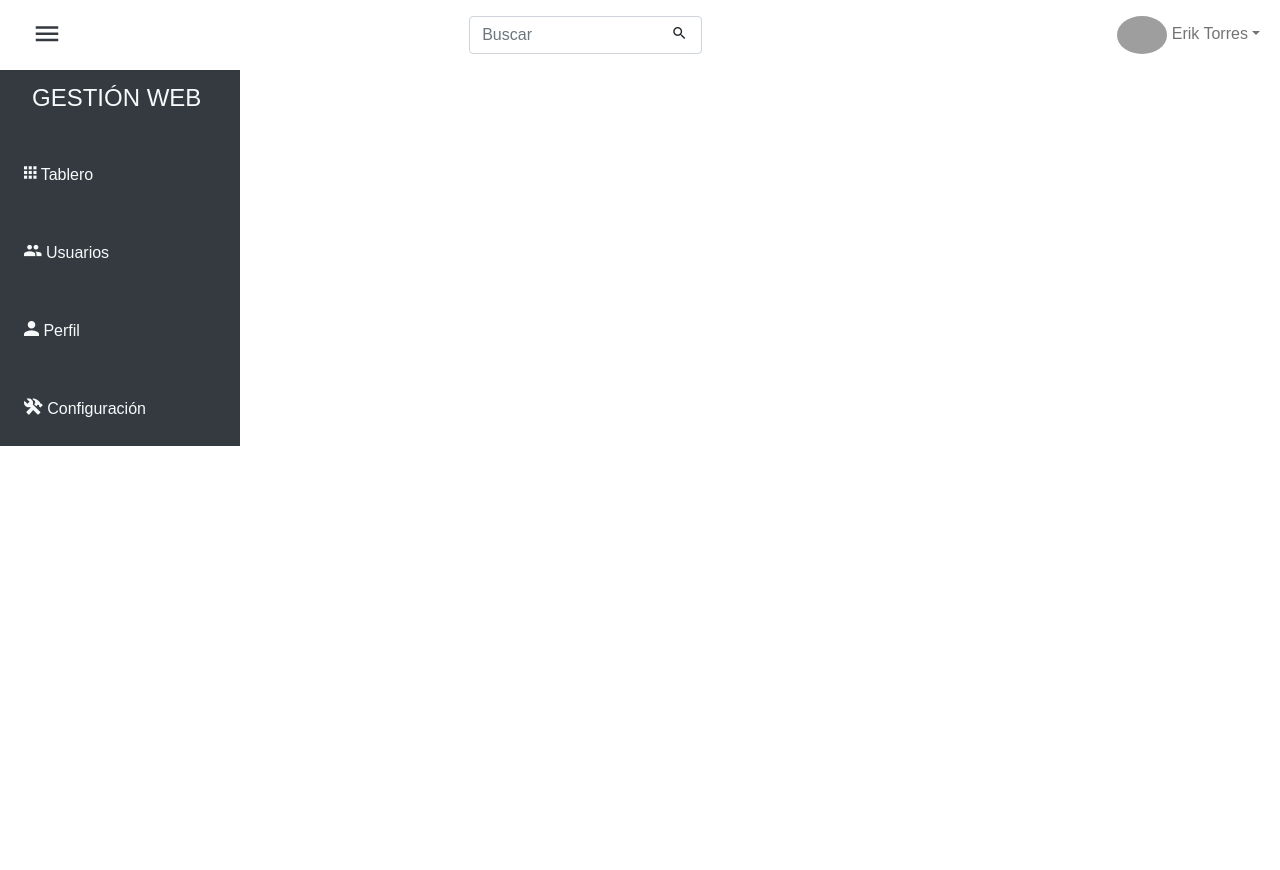
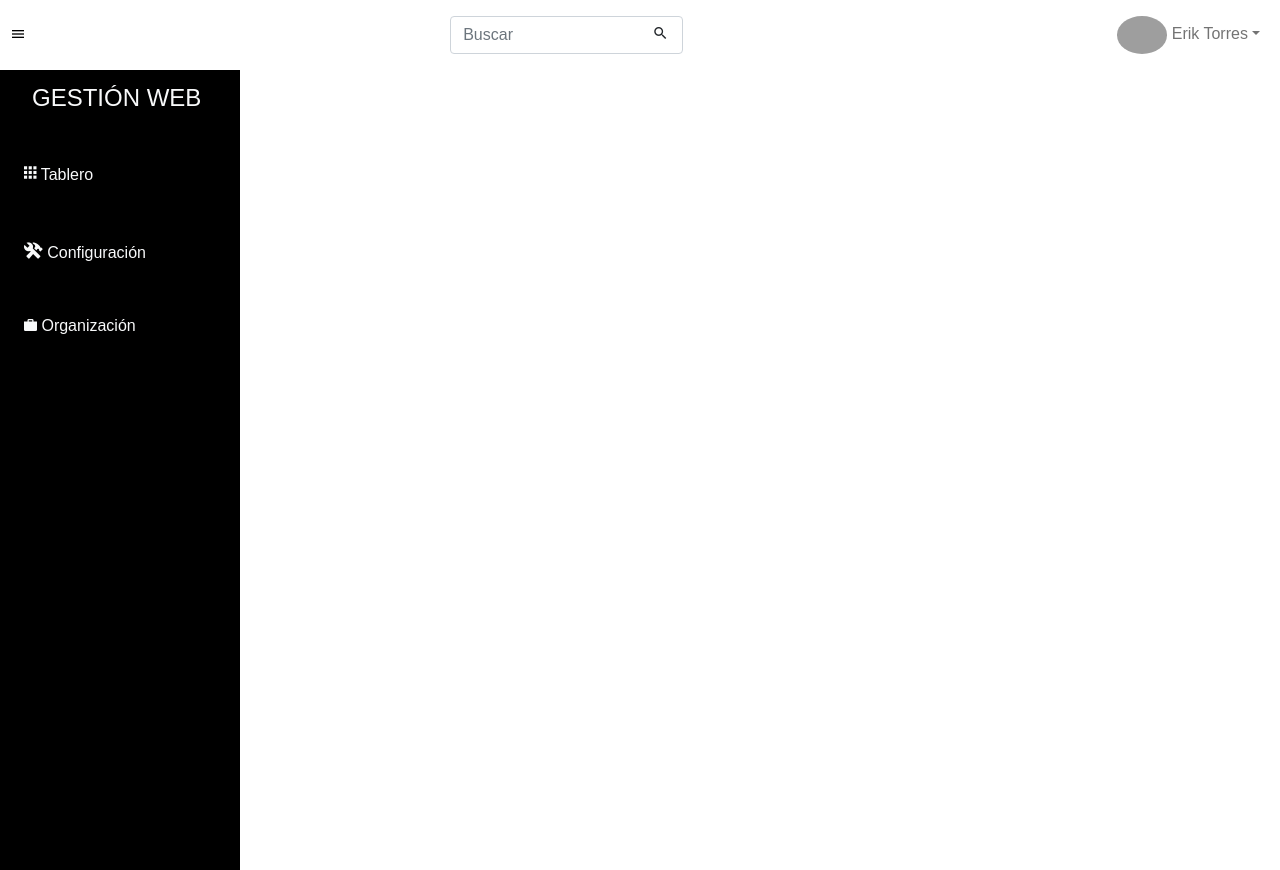
Before and after one commit to Eriktorress/Django, a Django app: page / in a window 1280 px wide. Before the commit the page ends 446 px from the top, so only its background shows below. Run offline with Django 4.2, Linux system fonts and the light colour scheme; some libraries are stand-ins or nearby versions; grey boxes are pictures that could not be loaded.

Commit message:
cambios html

```diff
--- a/gestor/static/css/dashboard.css
+++ b/gestor/static/css/dashboard.css
@@ -1,30 +1,13 @@
-* {
-    margin:0;
-    padding: 0;
-    box-sizing: border-box;
-    text-decoration: none;
-}
-
 :root {
-     --primary: #343a40;
+    --primary: #000000;
     --light: #ffffff;
     --grey: #efefef;
 }
-
 body {
    overflow: hidden;
    font-family: 'Muli',sans-serif;
    font-weight: 300;
    color: var(--primary)
-}
-
-header {
-    width: 100%;
-    height: 80%;
-    background: #f5f5f5f5;
-    align-items: center;
-    top: 0%;
-    z-index: 200px;
 }
 
 /* Todos los link no tengan la linea debajo*/
@@ -34,21 +17,6 @@ a:hover {
 
 .menu a {
    text-decoration: none;
-}
-
-.icon__menu{
-    width: 50px;
-    height: 100%;
-    display: flex;
-    justify-content: center;
-    align-items: center;
-    transform: translateX(10px);
-}
-
-.icon__menu i{
-    font-size: 30px;
-    cursor: pointer;
-    position: absolute;
 }
 
 .bg-primary { background-color: var(--primary) !important;}
@@ -64,17 +32,12 @@ a:hover {
    background-color: var(--primary);
 }
 
-
 .btn-primary:hover {
    background-color: var(--primary);
 }
 
 #sidebar-container {
-    width: 180 px;
-}
-.container {
-    border : 1px solid var(--grey);
-
+   min-height: 100vh;
 }
 
 #sidebar-container .logo {
@@ -83,7 +46,6 @@ a:hover {
 
 #sidebar-container .menu {
    width: 15rem;
-
 }
 
 .btn-search {
@@ -103,13 +65,3 @@ a:hover {
 .stat {
    border-right: 1px solid var(--grey);
 }
-
-/*Clases para usar en JavaScript*/
-
-.body_move{
-    margin-left: 250px;
-}
-
-.menu__side_move{
-    width: 250px;
-}
--- a/gestor/templates/gestor/Home.html
+++ b/gestor/templates/gestor/Home.html
@@ -1,5 +1,3 @@
-{% load static %}
-
 <!DOCTYPE html>
 <html>
 <html lang="en">
@@ -13,6 +11,8 @@
     <link href="https://unpkg.com/ionicons@4.5.10-0/dist/css/ionicons.min.css" rel="stylesheet">
     <link href="https://fonts.googleapis.com/css2?family=Mulish:wght@300;700&display=swap" rel="stylesheet">
     <link rel="icon" type="image/x-icon" href="Imagenes/iluminati.png">
+
+    {% load static %}
     <link rel="stylesheet" href="{% static 'css/dashboard.css' %}">
 
     <title>Gestión WEB</title>
@@ -20,13 +20,11 @@
 
 <body id="body">
     <header id="header">
-
         <nav class="navbar navbar-expand-lg navbar-light bg-light">
-            <div class="container-xxl" id="container">
+            <div class="container-fluid" id="container">
                 <div class="icon__menu" class="col col-lg-2">
                     <i class="icon ion-md-menu" id="btn_open"></i>
                 </div>
-
                 <form class="d-flex position-relative d-inline-block">
                     <input class="form-control mr-sm-2" type="search" placeholder="Buscar" aria-label="Buscar">
                     <button class="btn btn-search position-absolute" type="submit"><i
@@ -58,7 +56,7 @@
                                                 <span aria-hidden="true">&times;</span>
                                             </button>
                                         </div>
-                                        <div class="modal-footer">
+                                        <div class="modal-footer">\Listado_usuarios.html
                                             <button type="button" class="btn btn-secondary"
                                                 data-bs-dismiss="modal">seguir navegando</button>
                                             <button type="button" class="btn btn-danger">Cerrar sesión</button>
@@ -73,25 +71,49 @@
         </nav>
     </header>
 
-    <div class="d-flex">
+
+    <div class="d-flex" >
         <div id="sidebar-container" class="bg-primary">
             <div class="logo">
                 <h4 class="text-light font-weight-bold ">GESTIÓN WEB</h4>
             </div>
+
             <div class="menu">
                 <a href="Dashboard.html" class="d-block text-light p-4"><i class="icon ion-md-apps mr-2 lead"></i>
                     Tablero </a>
-                <a href="Listado_usuarios.html" class="d-block text-light p-4"><i
-                        class="icon ion-md-people mr-2 lead"></i> Usuarios </a>
-                <a href="#" class="d-block text-light p-4"><i class="icon ion-md-person mr-2 lead"></i> Perfil </a>
-                <a href="#" class="d-block text-light p-4"><i class="icon ion-md-construct mr-2 lead"></i> Configuración
+                <a href="#" class="d-block text-light p-4" class="btn btn-secondary dropdown-toggle"
+                    id="dropdownMenuButton" data-bs-toggle="dropdown"><i class="icon ion-md-construct mr-2 lead"></i>
+                    Configuración
                 </a>
+                <ul class="dropdown-menu" aria-labelledby="dropdownMenuButton">
+                    <li><a class="dropdown-item" href="Listado_usuarios.html">Usuarios</a></li>
+                    <li><a class="dropdown-item" href="#">Perfiles</a></li>
+                </ul>
+
+                <ul class="dropdown-menu" aria-labelledby="dropdownMenuButton">
+                    <li><a class="dropdown-item" href="Listado_trabajadores.html">Usuarios</a></li>
+                    <li><a class="dropdown-item" href="#">Perfil</a></li>
+                </ul>
+
+                <a href="#" class="d-block text-light p-4" class="btn btn-secondary dropdown-toggle"
+                    id="dropdownMenuButton" data-bs-toggle="dropdown"><i class="icon ion-md-briefcase"></i>
+                    Organización
+                </a>
+                <ul class="dropdown-menu" aria-labelledby="dropdownMenuButton">
+                    <li><a class="dropdown-item" href="#">Centros de trabajo</a></li>
+                    <li><a class="dropdown-item" href="Listado_trabajadores.html">Trabajadores</a></li>
+                </ul>
+                </a>
+
             </div>
+
+    </div>
+
+        <div id="w-100">
+        {% block content %}
+
+        {% endblock %}
         </div>
-    </div>
-    {% block content %}
-    {% endblock %}
-    </div>
 </body>
 
 </html>
--- a/gestor/templates/gestor/agregar.html
+++ b/gestor/templates/gestor/agregar.html
@@ -3,10 +3,7 @@
 {% load static %}
 {% block content %}
 
-
 {% load crispy_forms_tags %}
-
-
 
 <div class="row">
     <div class="col-12 col-md-6 offset-md-3">
@@ -23,7 +20,7 @@
         <div class="d-flex justify-content-center">
             <input type="reset" value="Cancelar" class="btn btn-secondary">
              &nbsp;
-            <input type="reset" value="Cancelar" class="btn btn-secondary">
+            <input type="reset" value="guardar" class="btn btn-secondary">
 
         </div>
     </form>
--- a/gestor/urls.py
+++ b/gestor/urls.py
@@ -8,5 +8,6 @@ urlpatterns = [
     #path ('', views.list_trab, name='list_trab'),
     path ('', home, name='home'),
     path ('agregar-trabajador/', agregar_trabajador, name='agregar_trabajador'),
+    path ('listado-trabajador/', views.list_trab, name='listado-trabajador'),
 
 ]
```
Also changed, not shown: gestor/templates/gestor/list_trab.html (+4 -23 lines). Lines whose indentation alone changed are shown as unchanged.
